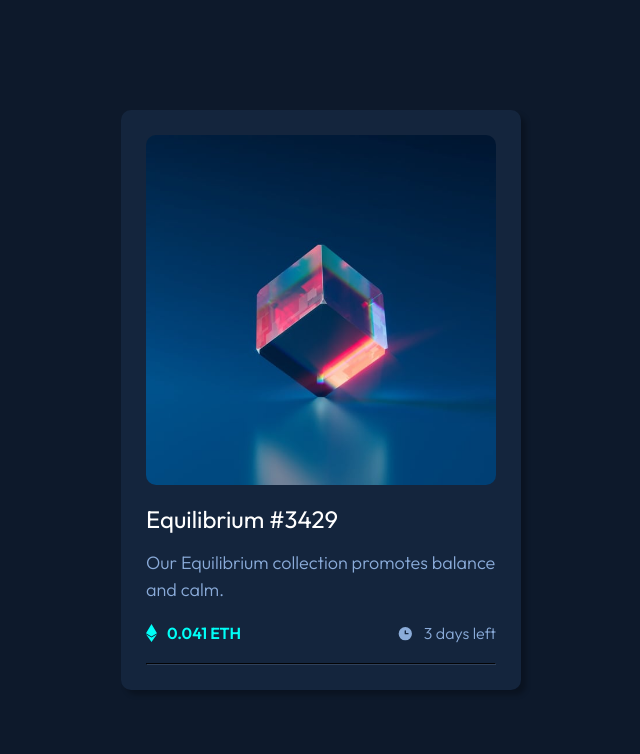
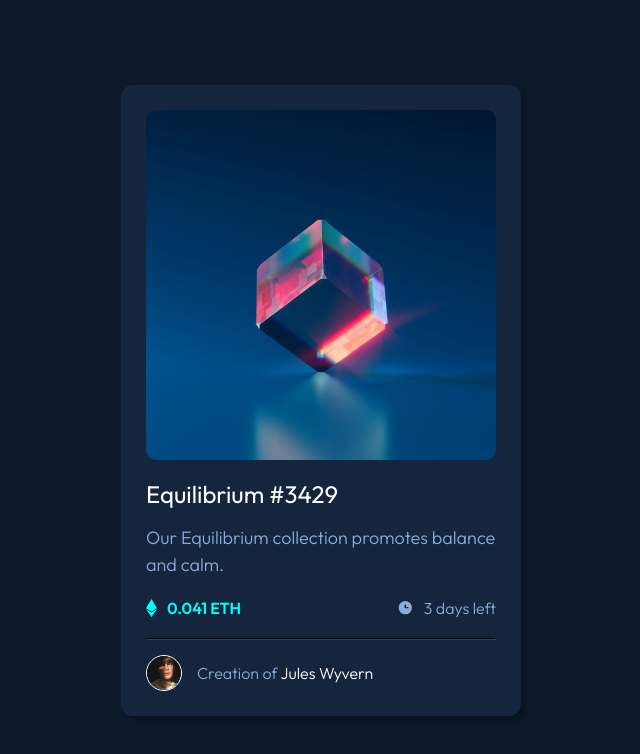
Before and after one commit to sparklaunch/nft, a JavaScript app: page / in a window 1280 px wide. Shown: the top 754 px of the page, without its empty margins (319-959 px from the left). Built offline with nearby package versions, Linux system fonts and the light colour scheme.

Commit message:
Add the footer

```diff
--- a/src/components/Card.js
+++ b/src/components/Card.js
@@ -23,6 +23,13 @@ function Card() {
         </div>
       </div>
       <hr />
+      <div className={classes.CardFooter}>
+        <img src="/assets/image-avatar.png" alt="Avatar" />
+        <p>
+          Creation of{" "}
+          <span className={classes.CardFooterName}>Jules Wyvern</span>
+        </p>
+      </div>
     </div>
   );
 }
--- a/src/components/Card.module.css
+++ b/src/components/Card.module.css
@@ -6,7 +6,7 @@
   height: auto;
   box-shadow: 5px 5px 5px rgba(0, 0, 0, 0.25);
   background-color: hsl(216, 50%, 16%);
-  border-radius: 10px;
+  border-radius: 12px;
   display: flex;
   flex-direction: column;
   align-items: flex-start;
@@ -61,3 +61,23 @@ hr {
   width: 100%;
   border-color: hsl(215, 32%, 27%);
 }
+.CardFooter {
+  display: flex;
+  align-items: center;
+  margin-top: 15px;
+}
+.CardFooter > img {
+  width: 36px;
+  height: 36px;
+  border: 1px solid white;
+  border-radius: 50%;
+}
+.CardFooter > p {
+  font-family: "Outfit", sans-serif;
+  color: hsl(215, 51%, 70%);
+  font-weight: 300;
+  margin-left: 15px;
+}
+.CardFooterName {
+  color: white;
+}
```
Also changed, not shown: public/assets/image-avatar.png (added).
